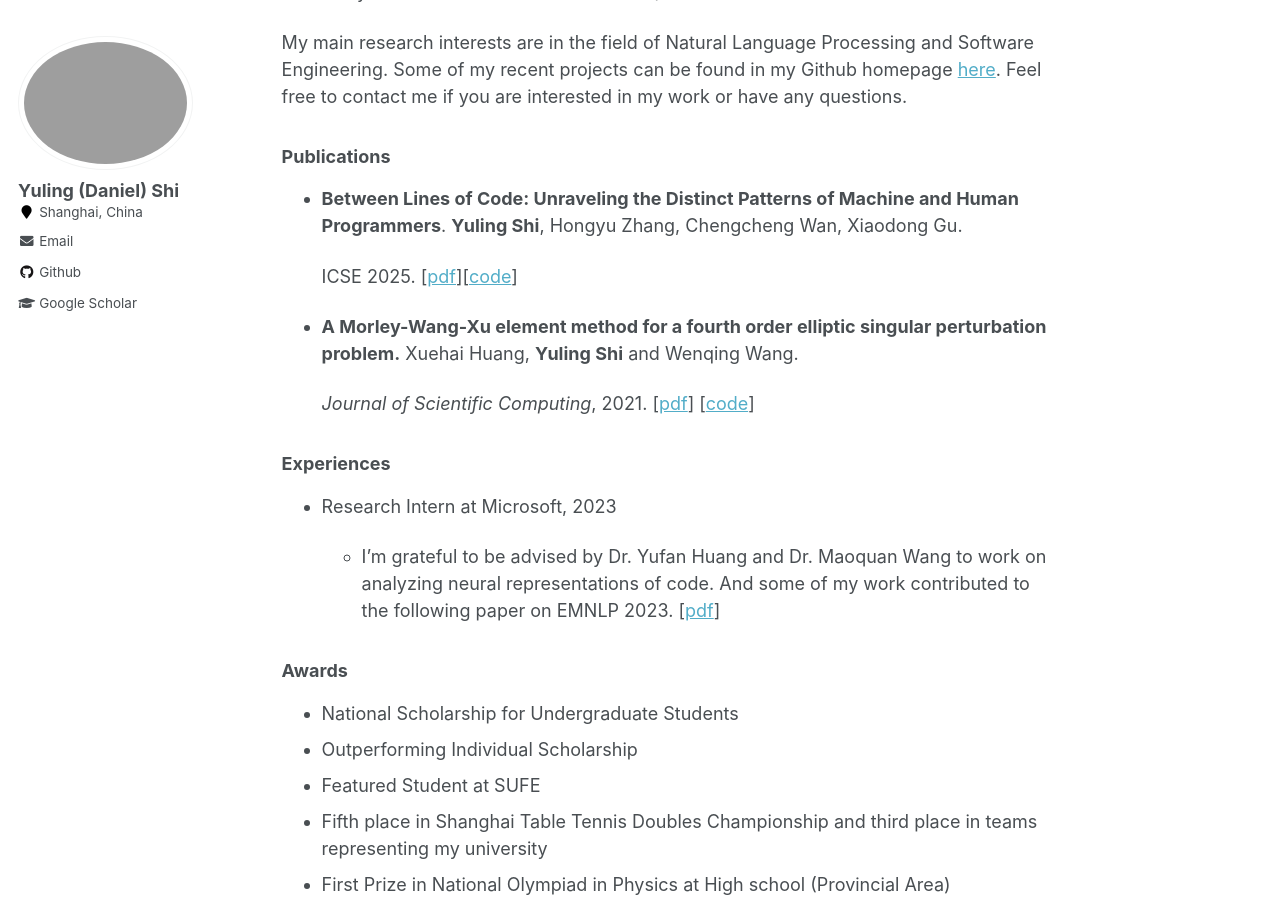
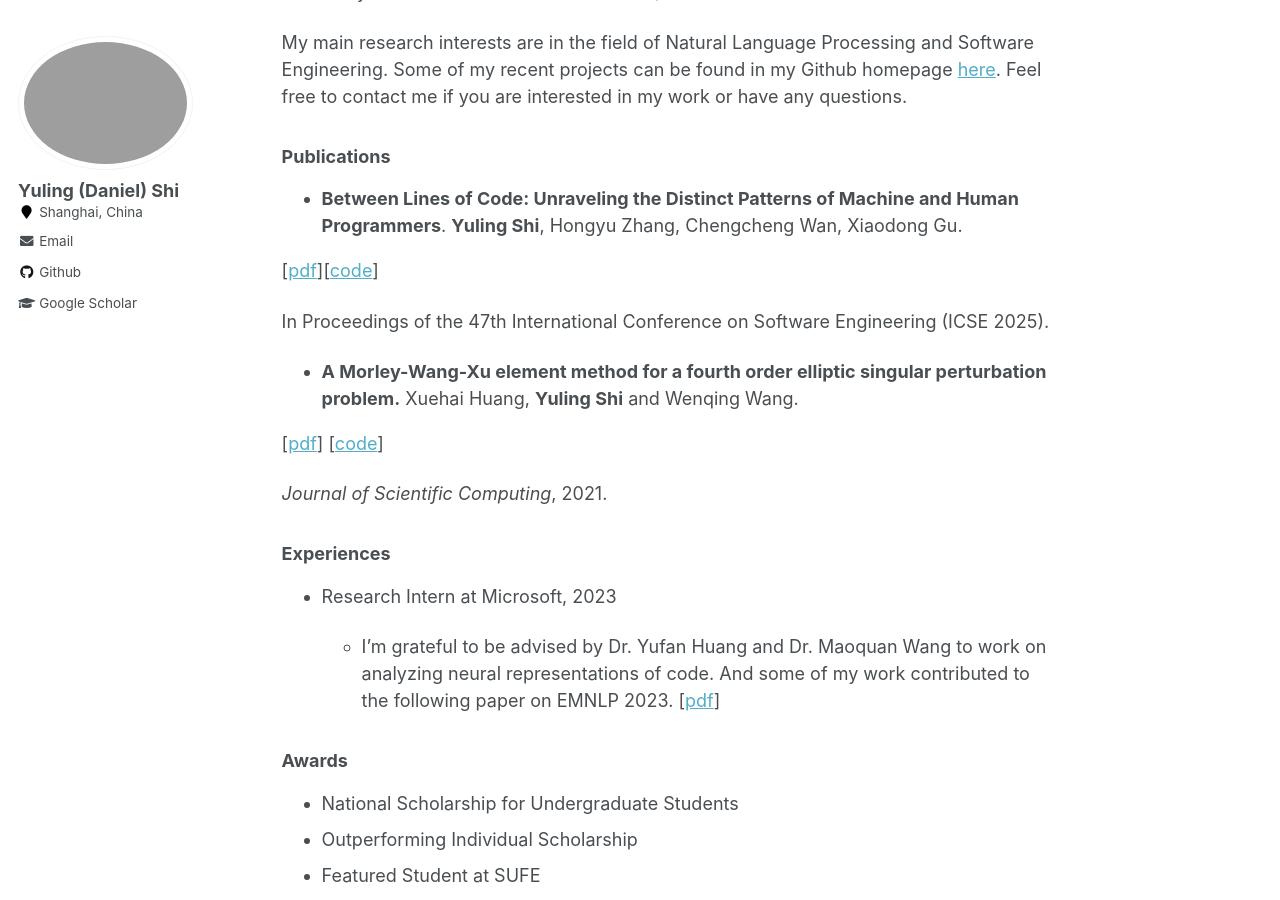
Before and after one commit to YerbaSite/YerbaSite.github.io, a Jekyll site: the page built from _pages/about.md, in a window 1280 px wide and 900 px high, scrolled down 353 px. Built offline with Jekyll 4.4.1, drawn with Linux system fonts in a browser that asks for light colours.

Commit message:
Update about.md

```diff
--- a/_pages/about.md
+++ b/_pages/about.md
@@ -21,12 +21,15 @@
 
 - **Between Lines of Code: Unraveling the Distinct Patterns of Machine and Human Programmers**. **Yuling Shi**, Hongyu Zhang, Chengcheng Wan, Xiaodong Gu.
 
-  ICSE 2025. [[pdf](https://arxiv.org/abs/2401.06461)][[code](https://github.com/YerbaPage/DetectCodeGPT)]
+[[pdf](https://arxiv.org/abs/2401.06461)][[code](https://github.com/YerbaPage/DetectCodeGPT)]
+
+In Proceedings of the 47th International Conference on Software Engineering (ICSE 2025).
 
 - **A Morley-Wang-Xu element method for a fourth order elliptic singular perturbation problem.** Xuehai Huang, **Yuling Shi** and Wenqing Wang.
 
-  *Journal of Scientific Computing*, 2021. [[pdf](https://link.springer.com/content/pdf/10.1007/s10915-021-01483-2.pdf)] [[code](https://github.com/YerbaPage/FEM)]
+[[pdf](https://link.springer.com/content/pdf/10.1007/s10915-021-01483-2.pdf)] [[code](https://github.com/YerbaPage/FEM)]
 
+*Journal of Scientific Computing*, 2021.
 
 ### Experiences
 
```
